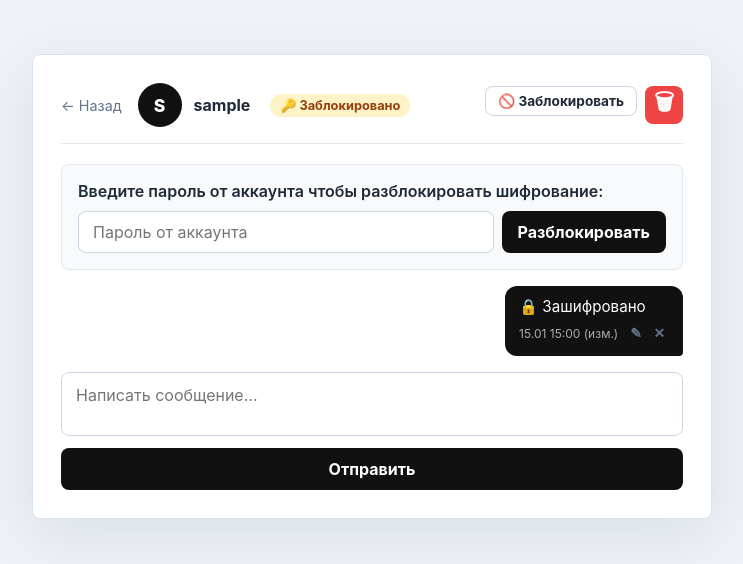
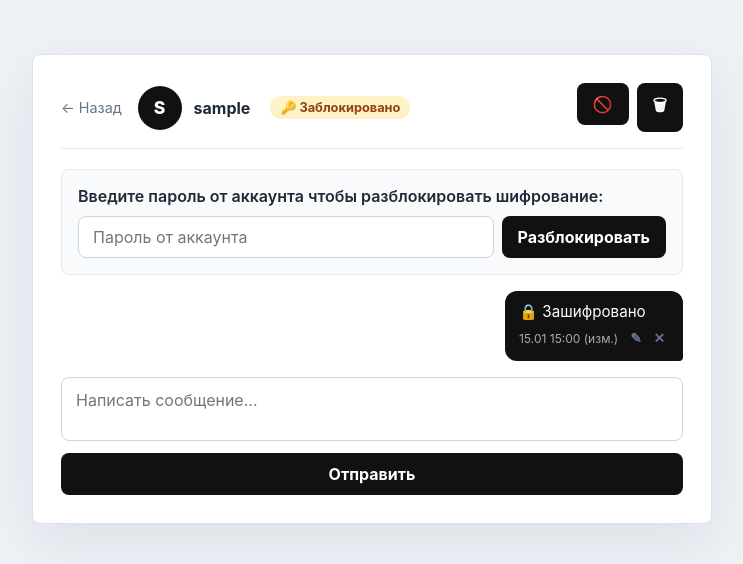
Before and after one commit to wow211-js/Pro, a Django app: template templates/accounts/conversation.html in a window 1280 px wide. Shown: the part 79-643 px from the top of the page, without its empty margins (268-1011 px from the left). Run offline with Django 5.2, Linux system fonts and the light colour scheme; the template is opened without the code that fills it: values that come from a table or form of the project are taken from there, others are empty; a user stored in the database is signed in; tables that the repository leaves empty hold one stand-in row (values such as "Sample post").

Commit message:
Fix: icon-only block/unblock, transparent delete button

```diff
--- a/templates/accounts/conversation.html
+++ b/templates/accounts/conversation.html
@@ -12,17 +12,17 @@
             {% if is_blocked_by_me %}
                 <form method="post" action="{% url 'unblock_user' partner.username %}">
                     {% csrf_token %}
-                    <button type="submit" class="secondary" style="font-size:0.85rem;padding:6px 12px">🔓 Разблокировать</button>
+                    <button type="submit" class="icon-btn" title="Разблокировать">🔓</button>
                 </form>
             {% else %}
                 <form method="post" action="{% url 'block_user' partner.username %}" onsubmit="return confirm('Заблокировать @{{ partner.username }}?')">
                     {% csrf_token %}
-                    <button type="submit" class="secondary" style="font-size:0.85rem;padding:6px 12px">🚫 Заблокировать</button>
+                    <button type="submit" class="icon-btn" title="Заблокировать">🚫</button>
                 </form>
             {% endif %}
             <form method="post" action="{% url 'delete_conversation' partner.username %}" onsubmit="return confirm('Удалить весь диалог?')">
                 {% csrf_token %}
-                <button type="submit" class="clear-btn" title="Удалить диалог">🗑</button>
+                <button type="submit" class="icon-btn" title="Удалить диалог">🗑</button>
             </form>
         </div>
     </div>
```
